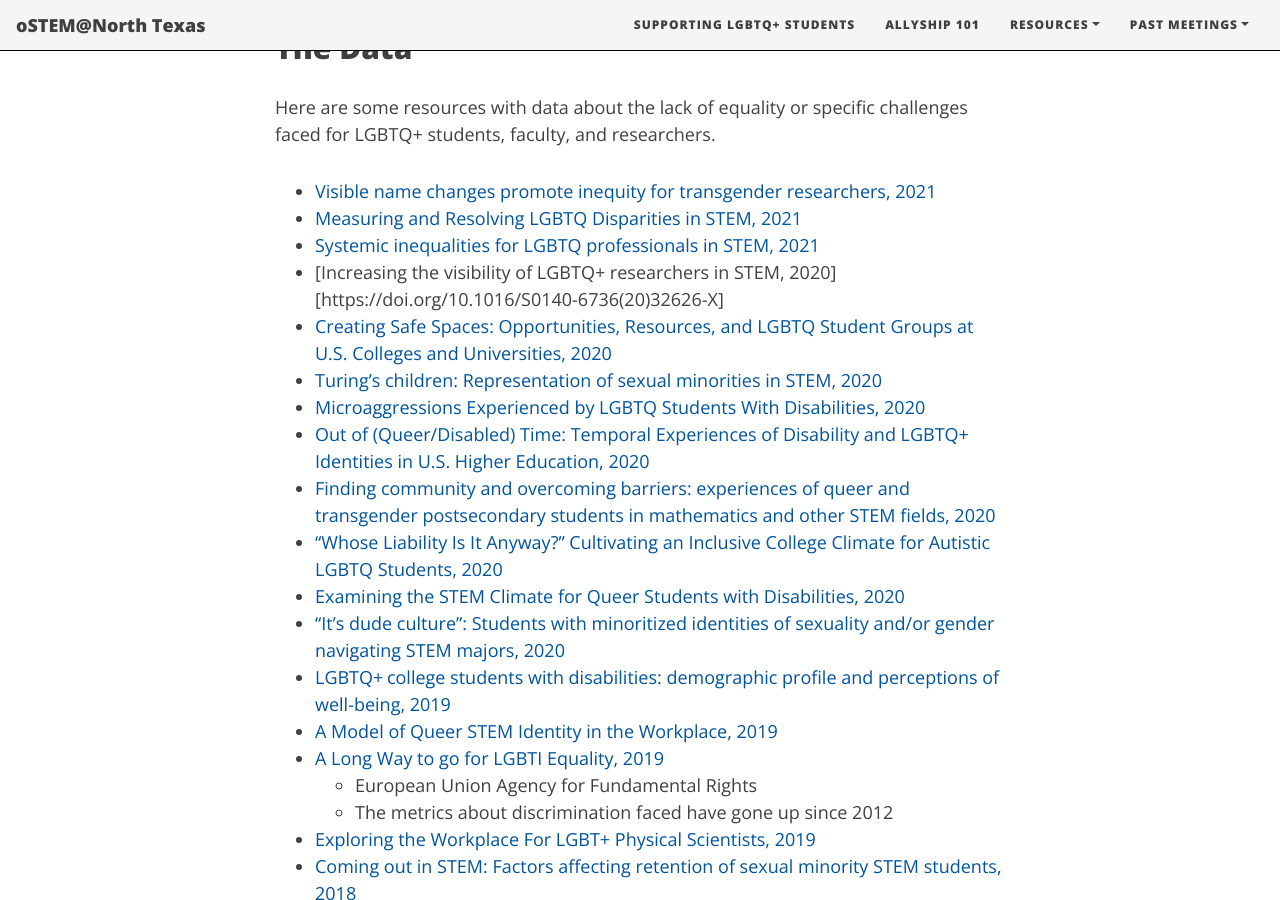
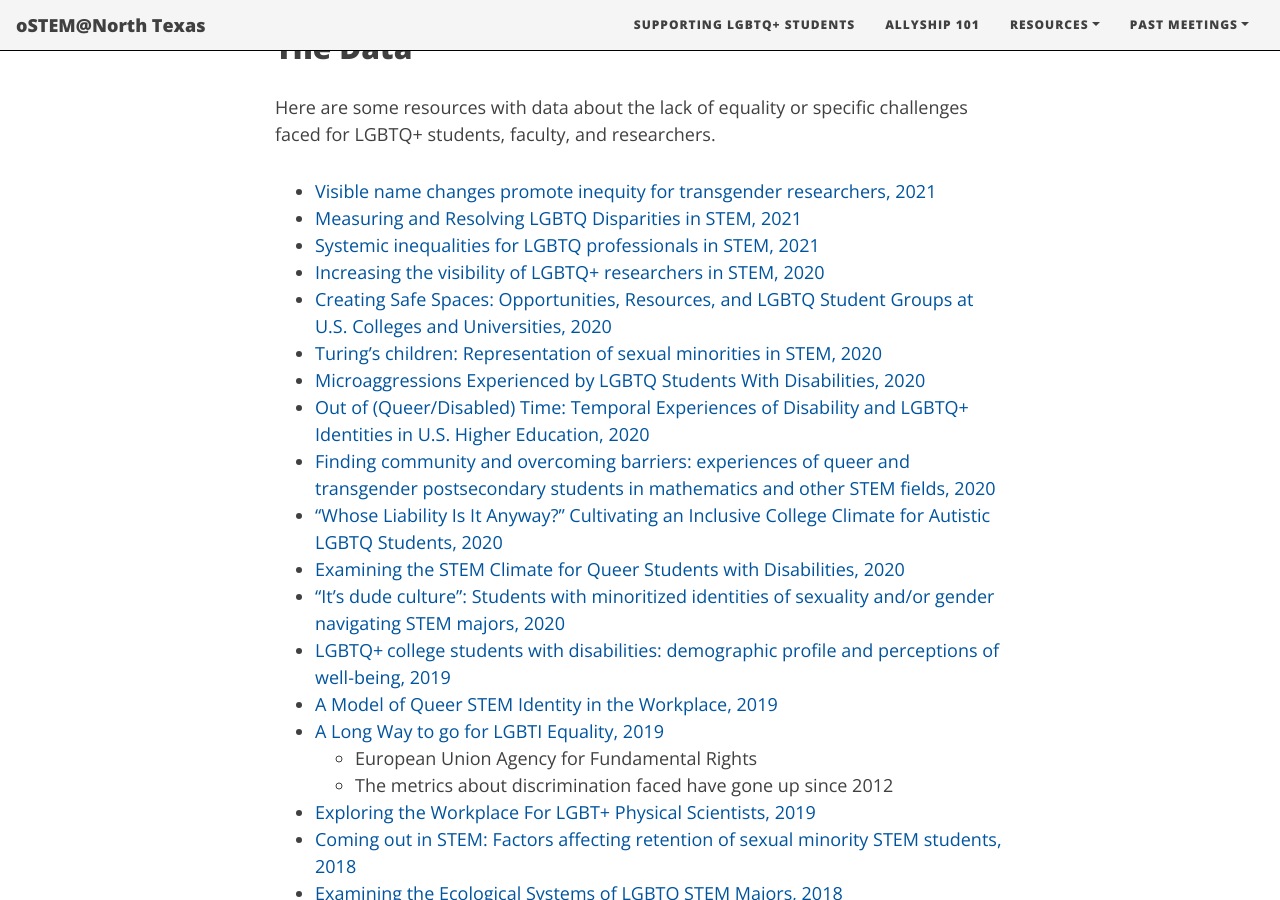
Before and after one commit to ostemnorthtexas/site, a Jekyll site: the page built from pages/LGBTQ-students.md, in a window 1280 px wide and 900 px high, scrolled down 3801 px. Built offline with Jekyll 4.4.1, drawn with Linux system fonts in a browser that asks for light colours; nearby versions of some CDN libraries; some of the changed lines change nothing that is shown.

Commit message:
Fix link

```diff
--- a/pages/LGBTQ-students.md
+++ b/pages/LGBTQ-students.md
@@ -130,7 +130,7 @@ challenges faced for LGBTQ+ students, faculty, and researchers.
 - [Visible name changes promote inequity for transgender researchers, 2021](https://doi.org/10.1371/journal.pbio.3001104)
 - [Measuring and Resolving LGBTQ Disparities in STEM, 2021](https://www.freemanlab.org/s/2020_Freeman_PIBBS.pdf)
 - [Systemic inequalities for LGBTQ professionals in STEM, 2021](https://doi.org/10.1126/sciadv.abe0933)
-- [Increasing the visibility of LGBTQ+ researchers in STEM, 2020][https://doi.org/10.1016/S0140-6736(20)32626-X]
+- [Increasing the visibility of LGBTQ+ researchers in STEM, 2020](https://doi.org/10.1016/S0140-6736(20)32626-X)
 - [Creating Safe Spaces: Opportunities, Resources, and LGBTQ Student Groups at U.S. Colleges and Universities, 2020](https://doi.org/10.1177/2378023120971472)
 - [Turing’s children: Representation of sexual minorities in STEM, 2020](https://doi.org/10.1371/journal.pone.0241596)
 - [Microaggressions Experienced by LGBTQ Students With Disabilities, 2020](https://doi.org/10.1080/19496591.2020.1835669)
```
